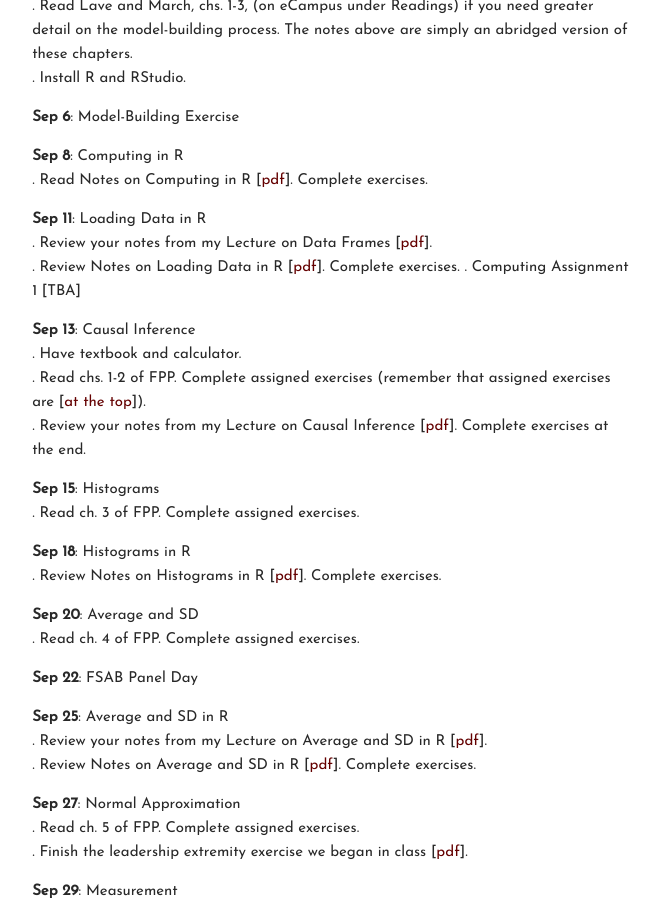
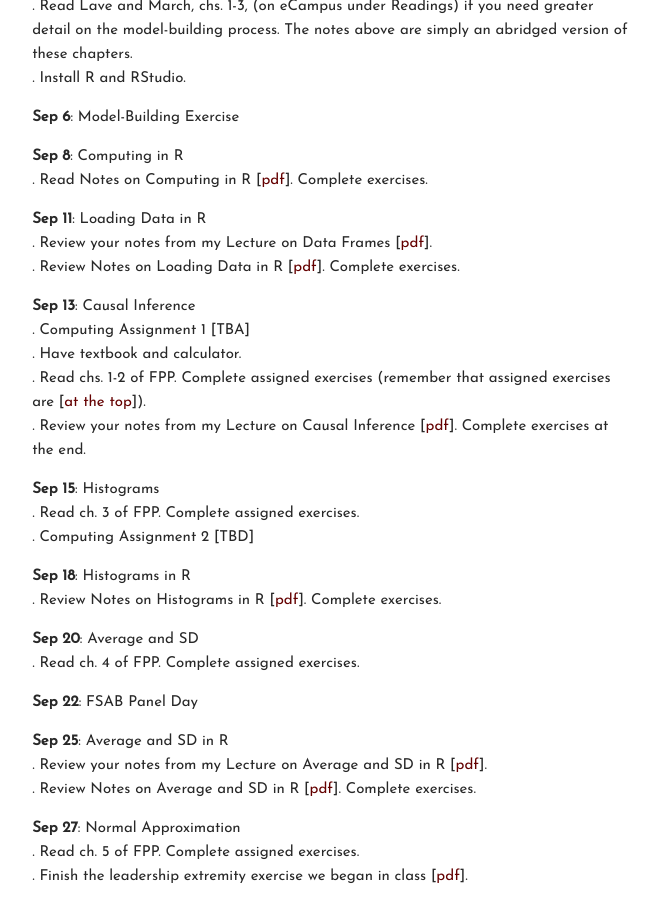
Before and after one commit to carlislerainey/carlislerainey.github.io, a Jekyll site: the page built from teaching/pols-209/index.md, in a window 1280 px wide and 900 px high, scrolled down 740 px. Shown: the whole window, without its empty margins (430-1089 px from the left). Built offline with Jekyll 4.4.1, drawn with Linux system fonts in a browser that asks for light colours.

Commit message:
update 209

```diff
--- a/teaching/pols-209/index.md
+++ b/teaching/pols-209/index.md
@@ -40,15 +40,16 @@ Tasks (bullets) below the date should be completed before the next class (unless
 **Sep 11**: Loading Data in R
 . Review your notes from my Lecture on Data Frames [[pdf](files/data-frames.pdf)].
 . Review Notes on Loading Data in R [[pdf](files/notes-05-loading-data.pdf)]. Complete exercises.
-. Computing Assignment 1 [TBA]
 
 **Sep 13**: Causal Inference
+. Computing Assignment 1 [TBA]
 . Have textbook and calculator.
 . Read chs. 1-2 of FPP. Complete assigned exercises (remember that assigned exercises are [[at the top](files/fpp-exercises.pdf)]).
 . Review your notes from my Lecture on Causal Inference [[pdf](files/slides-06-causal-inf.pdf)]. Complete exercises at the end.
 
 **Sep 15**: Histograms
 . Read ch. 3 of FPP. Complete assigned exercises.
+. Computing Assignment 2 [TBD]
 
 **Sep 18**: Histograms in R
 . Review Notes on Histograms in R [[pdf](files/notes-08-histograms-r.pdf)]. Complete exercises.
```
Also changed, not shown: 1 other file.
